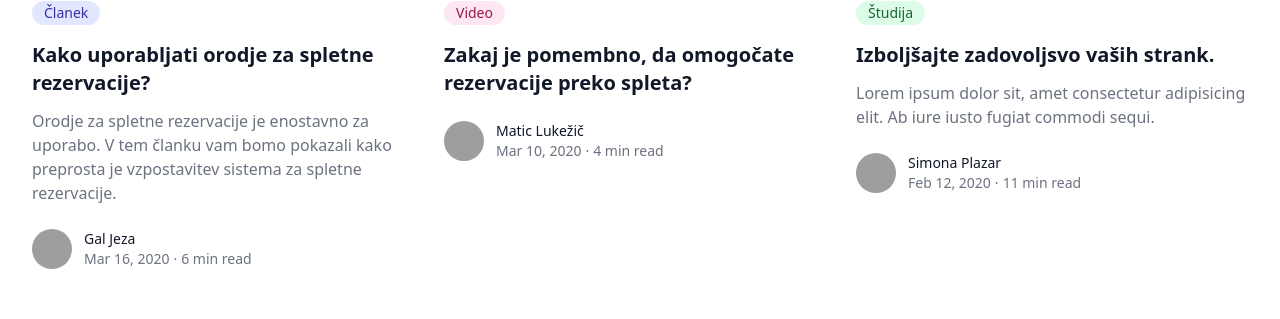
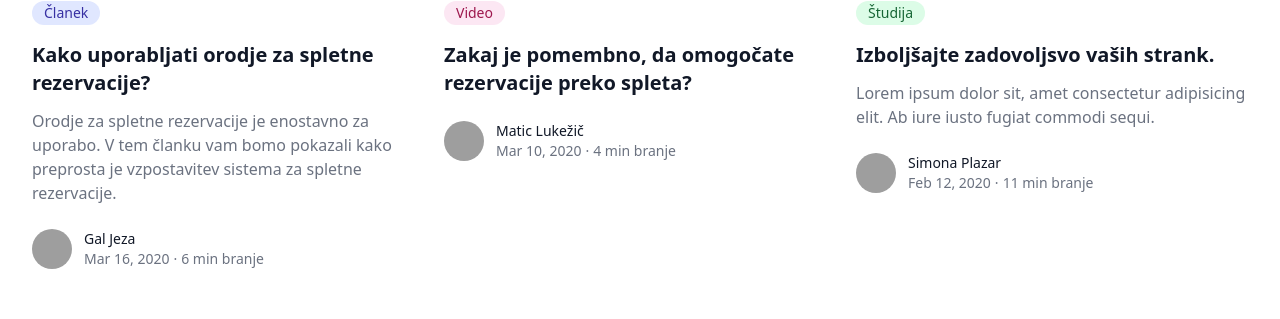
Before and after one commit to galjeza/table-booking, a Next.js app: page / in a window 1280 px wide. Shown: the part 2016-2335 px from the top of the page. Built offline with nearby package versions, Linux system fonts and the light colour scheme; grey boxes are pictures that could not be loaded.

Commit message:
change dummy text

```diff
--- a/app/components/Blogs.js
+++ b/app/components/Blogs.js
@@ -127,7 +127,7 @@ export default function Example() {
                   <div className="flex space-x-1 text-sm text-gray-500">
                     <time dateTime={post.datetime}>{post.date}</time>
                     <span aria-hidden="true">&middot;</span>
-                    <span>{post.readingTime} read</span>
+                    <span>{post.readingTime} branje</span>
                   </div>
                 </div>
               </div>
--- a/app/page.js
+++ b/app/page.js
@@ -13,7 +13,6 @@ export default function Page() {
       <Hero />
       <Features />
       <Cta />
-        {/* <Testimonials /> */}
       <Blogs />
       <Newsletter />
       <ContactSales />
```
Also changed, not shown: app/components/HeroV2.js (added).
